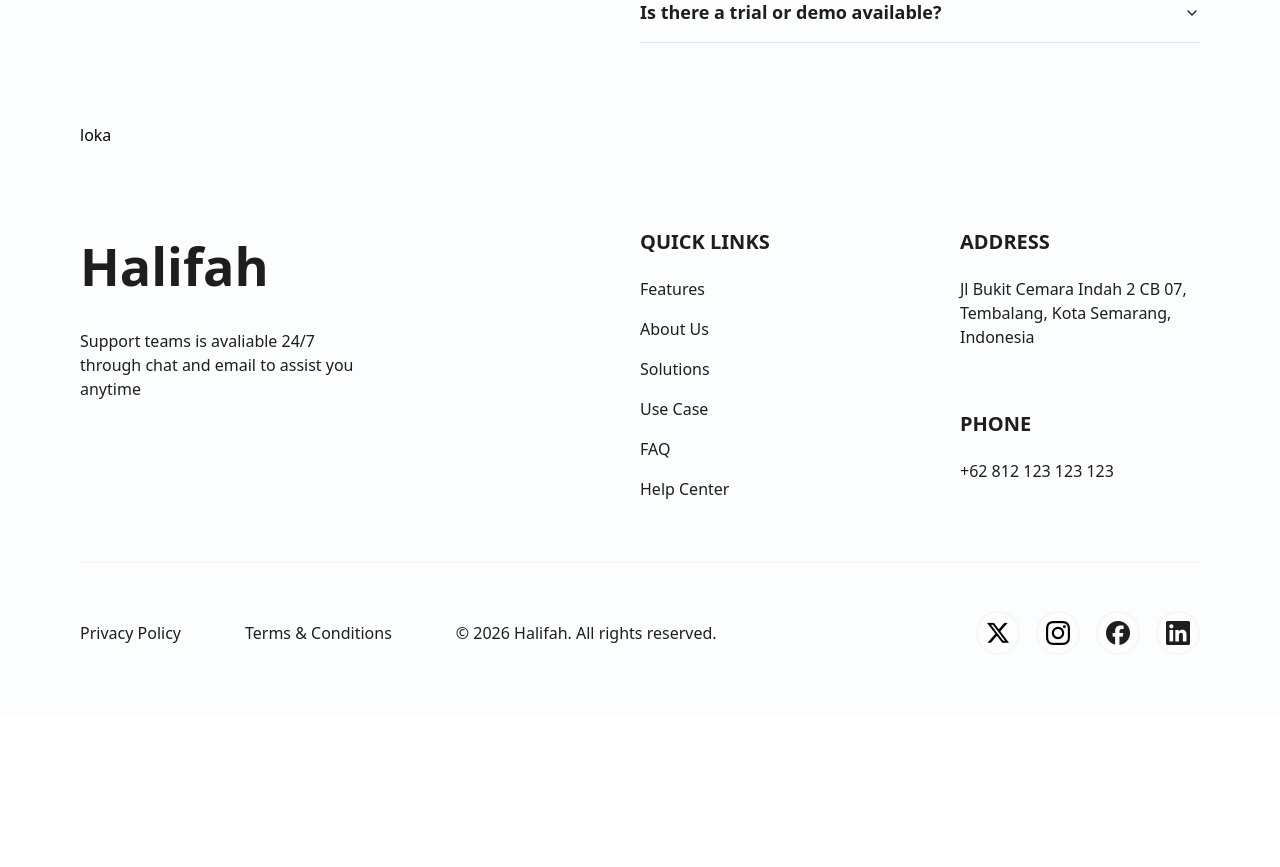
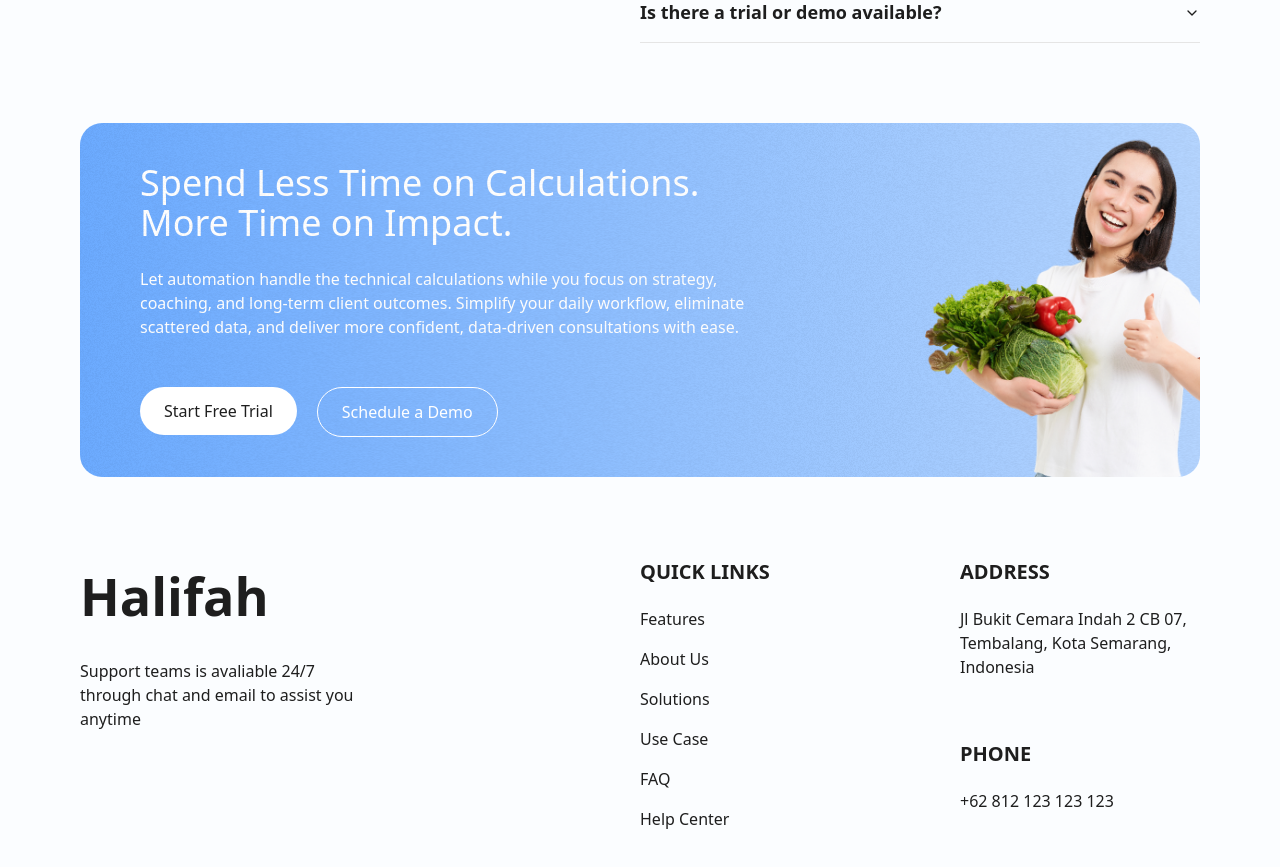
Before and after one commit to sandilokaa/halifah, a Next.js app: page / in a window 1280 px wide. Shown: the part 5840-6707 px from the top of the page. Before the commit the page ends 6555 px from the top, so only its background shows below. Built offline with nearby package versions, Linux system fonts and the light colour scheme.

Commit message:
docs: update

```diff
--- a/app/(home)/sections/cta-section.tsx
+++ b/app/(home)/sections/cta-section.tsx
@@ -1,8 +1,57 @@
+import Image from "next/image";
+import { LongButton } from "../components/ui/long-button";
+
 export default function CTASection() {
   return (
     <div className="px-20 -mx-7.5">
-      <div>
-        <p>loka</p>
+      <div
+        className="
+          relative h-full flex flex-col overflow-hidden rounded-3xl
+          px-15
+
+          bg-[linear-gradient(to_left,#B5D5FF_0%,#6CABFF_100%)]
+
+          before:content-['']
+          before:absolute before:inset-0
+          before:bg-[url('/images/noise/noise-bg-hero.svg')]
+          before:opacity-[0.08]
+          before:pointer-events-none
+        "
+      >
+        <div className="grid grid-cols-12 gap-x-26.25">
+          <div className="col-span-7 justify-center flex flex-col py-10">
+            <div className="flex flex-col gap-y-6">
+              <p className="text-4xl font-medium text-white">
+                Spend Less Time on Calculations. More Time on Impact.
+              </p>
+              <p className="text-white">
+                Let automation handle the technical calculations while you focus
+                on strategy, coaching, and long-term client outcomes. Simplify
+                your daily workflow, eliminate scattered data, and deliver more
+                confident, data-driven consultations with ease.
+              </p>
+            </div>
+            <div className="flex mt-12 gap-x-5 z-10">
+              <LongButton
+                text="Start Free Trial"
+                className="text-[#1E1E1E] bg-white border-white"
+              />
+              <LongButton
+                text="Schedule a Demo"
+                variant={"plain"}
+                className="text-white border-white"
+              />
+            </div>
+          </div>
+          <div className="col-span-5 relative mt-4">
+            <Image
+              src={"/images/general/smiling-woman.png"}
+              alt="CTA Image"
+              fill
+              className="object-contain"
+            />
+          </div>
+        </div>
       </div>
     </div>
   );
```
Also changed, not shown: public/images/general/smiling-woman.png (added), 1 other file (tests, documents, lock files or other folders).
